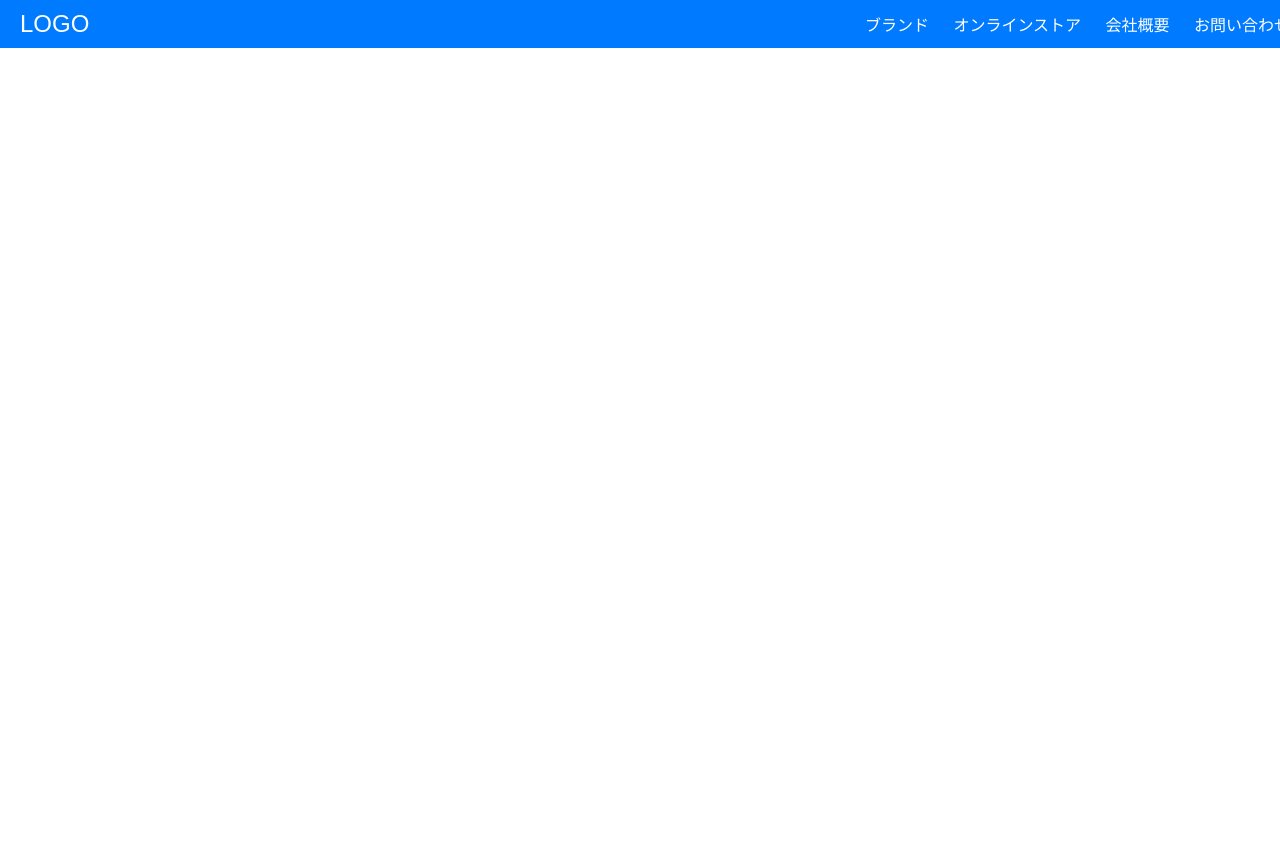
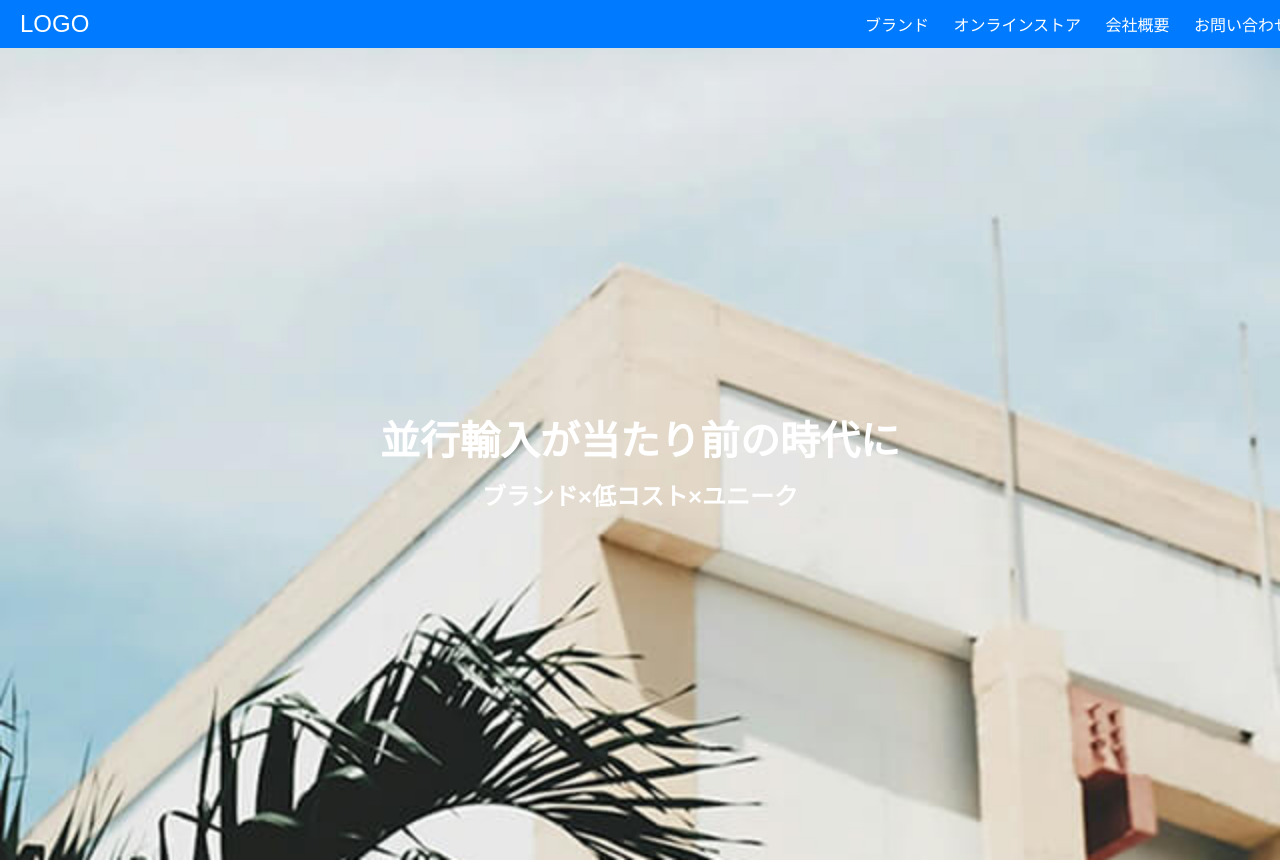
Before and after one commit to nao0-0nao/nao0-0nao.github.io, a plain HTML site: page index.html in a window 1280 px wide. Shown: the top 860 px of the page. Drawn offline with nearby package versions, Linux system fonts and the light colour scheme.

Commit message:
index.html を更新

```diff
--- a/index.html
+++ b/index.html
@@ -64,7 +64,7 @@
         main {
             padding-top: 60px;
             text-align: center;
-            background: url('background-image.jpg') no-repeat center center;
+            background: url('./img/mainvisual-sp.jpg')no-repeat center center;
             background-size: cover;
             color: white;
             height: 100vh;
```
